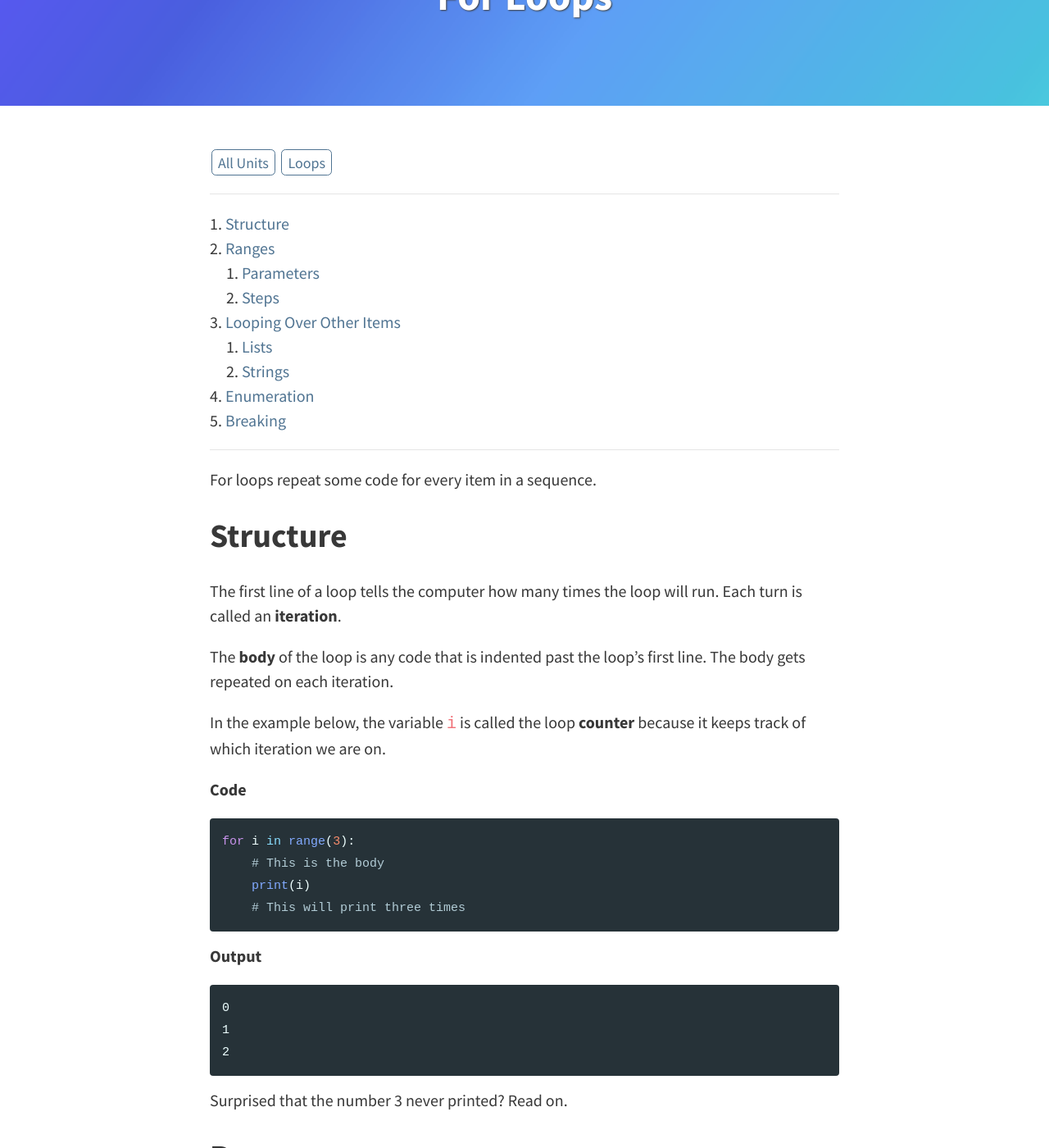
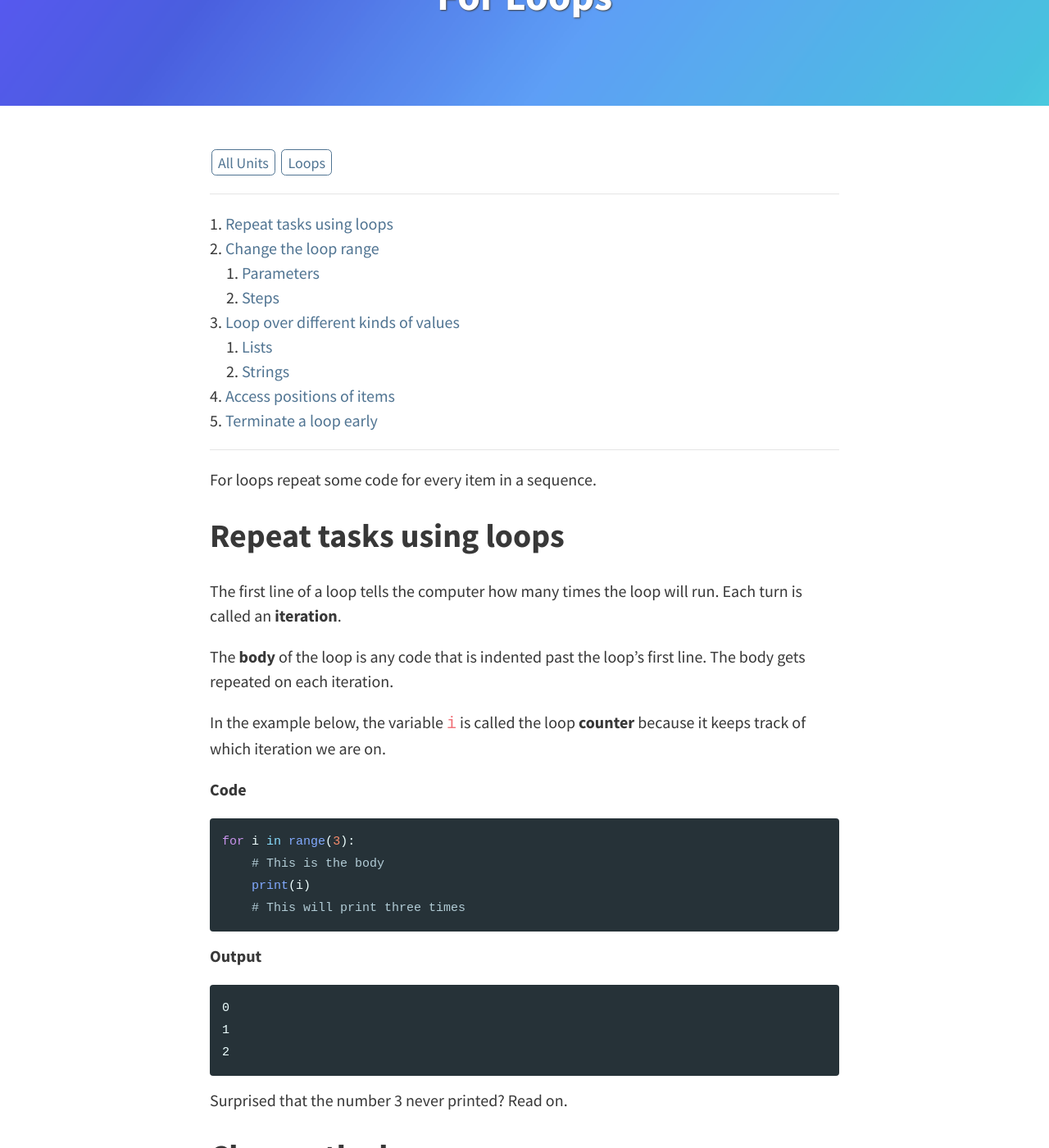
Before and after one commit to maryvo/nanobook, a Jekyll site: the page built from _lessons/for.md, in a window 1280 px wide and 1400 px high, scrolled down 251 px. Shown: the whole window at 82% size. Built offline with Jekyll 4.4.1, drawn with Linux system fonts in a browser that asks for light colours; some of the changed text lies outside the part shown.

Commit message:
Change section names to subgoals

````diff
--- a/_lessons/for.md
+++ b/_lessons/for.md
@@ -9,7 +9,7 @@ toc: true
 
 For loops repeat some code for every item in a sequence.
 
-# Structure
+# Repeat tasks using loops
 
 The first line of a loop tells the computer how many times the loop will run. Each turn is called an **iteration**.
 
@@ -36,7 +36,7 @@ for i in range(3):
 
 Surprised that the number 3 never printed? Read on.
 
-# Ranges
+# Change the loop range
 
 Ranges allow you to specify how many times to run a loop. By default, a range starts at zero. But you can change that!
 
@@ -111,7 +111,7 @@ print(backwards)
 # []
 ```
 
-# Looping Over Other Items
+# Loop over different kinds of values
 
 You can loop over more than just numbers!
 
@@ -173,7 +173,7 @@ I love my job.
 ```
 
 
-# Enumeration
+# Access positions of items
 
 Since sequences are ordered, every item has an **index**, starting from `0` to indicate its position. You can access every item and its index by **enumerating** the items.
 
@@ -195,7 +195,7 @@ for (index, dessert) in enumerate(favorites):
 3. Vanilla Ice Cream
 ```
 
-# Breaking
+# Terminate a loop early
 
 To exit a loop early and avoid running the remaining iterations, you can use the `break` keyword.
 
````
